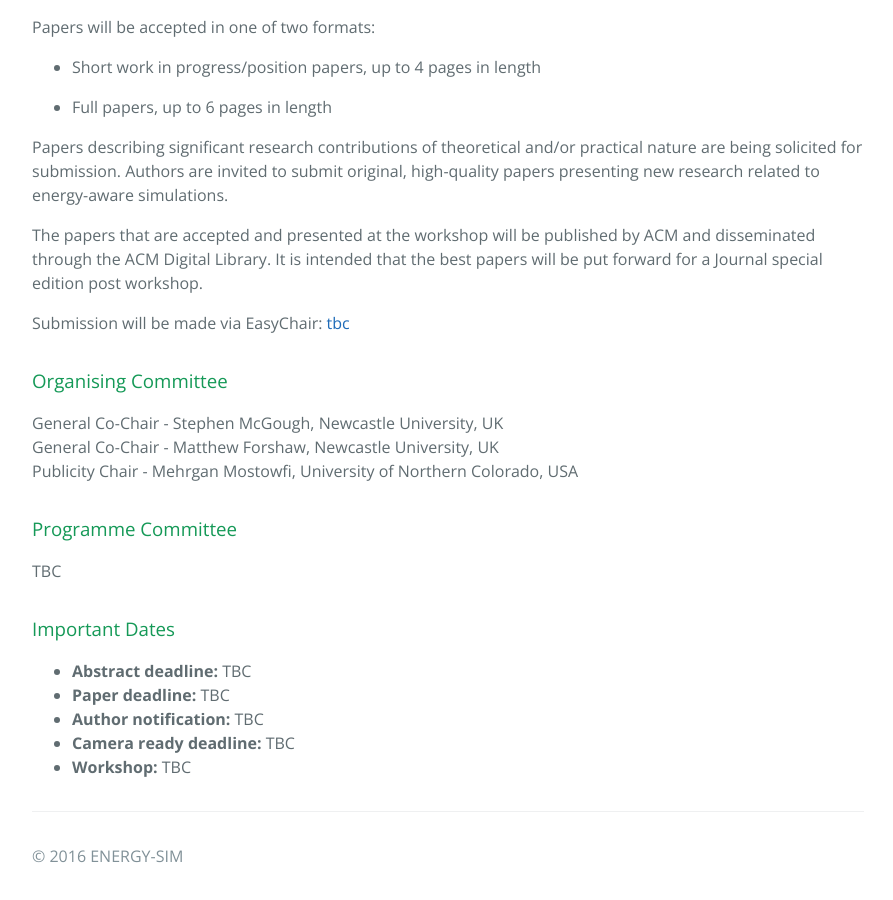
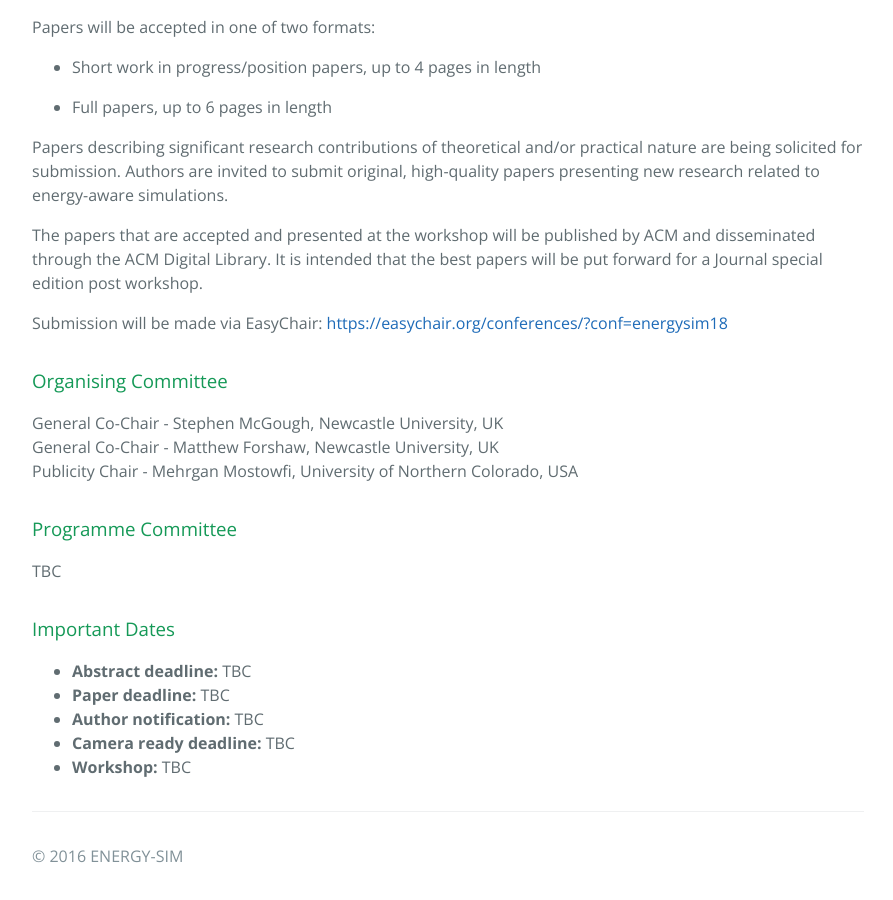
Before and after one commit to ENERGY-SIM/energy-sim.github.io, a Jekyll site: the page built from 2018draft.md, in a window 1280 px wide and 900 px high, scrolled down 1676 px. Shown: the whole window, without its empty margins (192-1085 px from the left). Built offline with Jekyll 4.4.1, drawn with Linux system fonts in a browser that asks for light colours; nearby versions of some CDN libraries.

Commit message:
Update 2018draft.md

```diff
--- a/2018draft.md
+++ b/2018draft.md
@@ -57,7 +57,7 @@ The papers that are accepted and presented at the workshop will be published by
 
 <!--Workshop papers are expected to use the "sig-alternate-05-2015.cls" template for the ACM format that is available at the following link: <a href="http://www.acm.org/publications/proceedings-template-16dec2016 -->
 
-Submission will be made via EasyChair: <a href="tbc" target="_blank">tbc</a>
+Submission will be made via EasyChair: <a href="https://easychair.org/conferences/?conf=energysim18" target="_blank">https://easychair.org/conferences/?conf=energysim18</a>
 
 ### Organising Committee
 General Co-Chair - Stephen McGough, Newcastle University, UK<br/>
```
